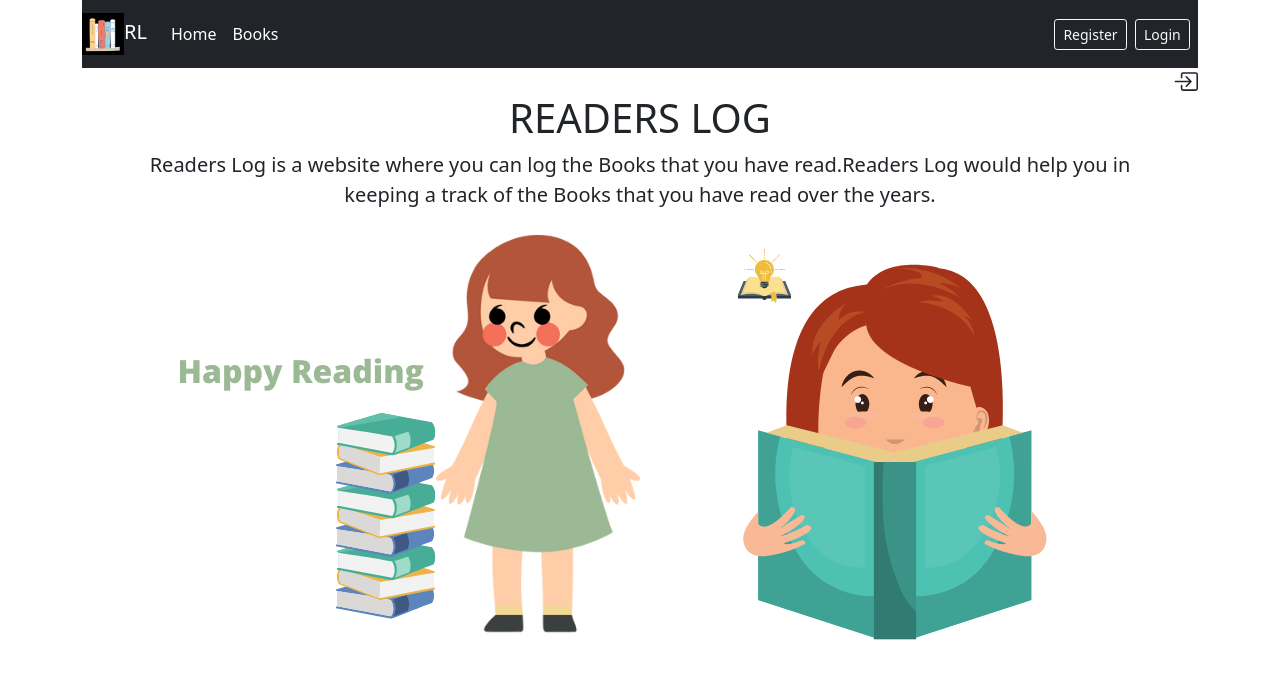
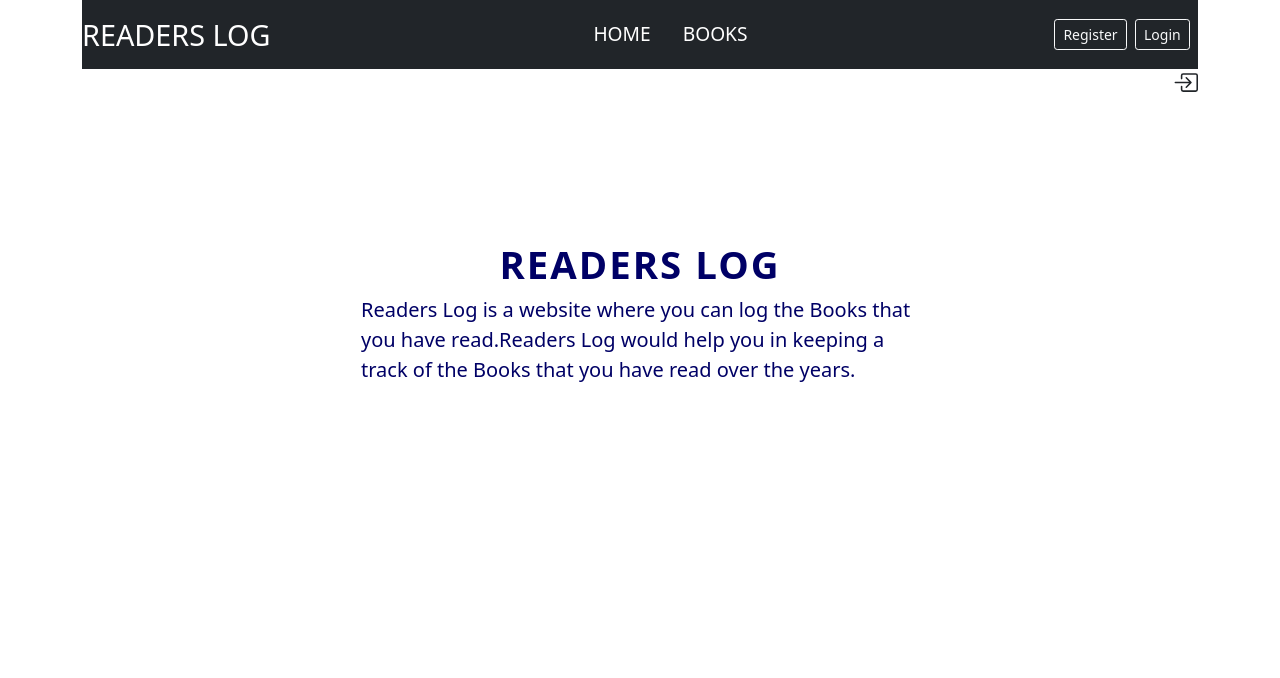
Before and after one commit to shyamjyothi/rl, a React (Create React App) app: page / in a window 1280 px wide. Shown: the top 678 px of the page. Built offline with nearby package versions, Linux system fonts and the light colour scheme; no server answers.

Commit message:
.env Fix

```diff
--- a/package.json
+++ b/package.json
@@ -6,6 +6,7 @@
   },
   "private": true,
   "dependencies": {
+    "@reduxjs/toolkit": "^1.8.0",
     "@testing-library/jest-dom": "^5.16.2",
     "@testing-library/react": "^12.1.2",
     "@testing-library/user-event": "^13.5.0",
@@ -13,6 +14,7 @@
     "bcryptjs": "^2.4.3",
     "bootstrap": "^5.1.3",
     "dotenv": "^16.0.0",
+    "env-cmd": "^10.1.0",
     "password-validator": "^5.2.1",
     "path-browserify": "^1.0.1",
     "react": "^17.0.2",
--- a/src/AddBook.js
+++ b/src/AddBook.js
@@ -6,10 +6,10 @@ import { v4 as uuidv4 } from 'uuid';
 
 //AWS Dynamo API Keys
 AWS.config.update({
-    region: process.env.REACT_APP_region,
-    accessKeyId: process.env.REACT_APP_accessKeyId,
-    secretAccessKey:  process.env.REACTAPP_secretAccessKey
-})
+    region: process.env.REACT_APP_AWS_REGION,
+    accessKeyId: process.env.REACT_APP_AWS_ACCESS_KEY_ID,
+    secretAccessKey:  process.env.REACT_APP_AWS_SECRET_ACCESS_KEY
+  })
 
 //Constant Variables
 const dynamoClient = new AWS.DynamoDB.DocumentClient();
--- a/src/App.css
+++ b/src/App.css
@@ -83,3 +83,51 @@
   margin-left: '6px';
   cursor: pointer
 }
+
+.banner {
+
+  background-position: top;
+  background-size: cover;
+  background-repeat: no-repeat;
+  height: 100vh;
+  width:100%;
+
+
+
+}
+
+
+.banner .navbar-brand{
+  color: white;
+  font-size: 1.8em;
+  font-weight: 500
+}
+
+.nav li a {
+  color:white;
+  font-size: 1.2em;
+  font-weight: 500
+}
+
+.nav li a:visited {
+  color:white;
+  font-size: 1.8em;
+  font-weight: 500
+}
+
+
+
+.banner .info {
+  margin-top: 15%;
+  transform: translateY(-15%);
+  color: #000066
+
+}
+
+.banner .info h1 {
+  font-size: 2.4em;
+  font-weight: 600;
+  letter-spacing: 2px;
+  color: #000066
+
+}
--- a/src/Books.js
+++ b/src/Books.js
@@ -9,10 +9,10 @@ import AWS from 'aws-sdk';
 
 //AWS Dynamo API Keys
 AWS.config.update({
-    region: process.env.REACT_APP_region,
-    accessKeyId: process.env.REACT_APP_accessKeyId,
-    secretAccessKey:  process.env.REACTAPP_secretAccessKey
-})
+    region: process.env.REACT_APP_AWS_REGION,
+    accessKeyId: process.env.REACT_APP_AWS_ACCESS_KEY_ID,
+    secretAccessKey:  process.env.REACT_APP_AWS_SECRET_ACCESS_KEY
+  })
 
 //Constant Variables
 const dynamoClient = new AWS.DynamoDB.DocumentClient();
@@ -72,7 +72,7 @@ class Books extends Component {
             <div className="container">
                 <div className="row">
                     <div className="col-4">
-                        <h1>READERS LOG</h1>
+
                     </div>
                     <div className="col-8 text-end" style={{marginTop:"6px"}} >
                         <button type="button" className="btn btn-primary btn-sm" onClick = {this.showAdd}>
--- a/src/Home.js
+++ b/src/Home.js
@@ -3,7 +3,8 @@ import Nav from './Nav';
 import Welcome from './Welcome';
 import Books from './Books';
 import RegisterSuccess from './RegisterSuccess';
-import Video from './Video'
+import Video from './Video';
+import './App.css'
 
 
 
@@ -11,7 +12,7 @@ import {BrowserRouter as Router, Routes, Route, Switch, BrowserRouter} from 'rea
 
 function Home() {
     return (
-      <div className="container-xl">
+      <div className="container banner">
 
           <BrowserRouter>
           <Nav />
--- a/src/Login.js
+++ b/src/Login.js
@@ -5,18 +5,21 @@ import AWS from 'aws-sdk';
 import './App.css';
 import bcrypt from 'bcryptjs';
 
+
 //AWS Dynamo API Keys
 AWS.config.update({
-  region: process.env.REACT_APP_region,
-  accessKeyId: process.env.REACT_APP_accessKeyId,
-  secretAccessKey:  process.env.REACTAPP_secretAccessKey
+  region: process.env.REACT_APP_AWS_REGION,
+  accessKeyId: process.env.REACT_APP_AWS_ACCESS_KEY_ID,
+  secretAccessKey:  process.env.REACT_APP_AWS_SECRET_ACCESS_KEY
 })
+
+
+var secret = ""
+var decodedBinarySecret = ""
 
 const dynamoClient = new AWS.DynamoDB.DocumentClient();
 const TABLE_NAME = "rl_users"
 const saltRounds = 10;
-
-
 
 class Login extends Component {
 
@@ -47,6 +50,7 @@ class Login extends Component {
         this.setState({errMsgClass: 'alert alert-danger show', errMsg: 'Password is mandatory'});
         return false;
       }
+      console.log(process.env)
       return true;
     }
 
--- a/src/Nav.js
+++ b/src/Nav.js
@@ -58,40 +58,39 @@ class Nav extends Component {
 
   render() {
       return (
-        <div>
-          <nav className="navbar navbar-expand-lg navbar-dark bg-dark">
-              <a className="navbar-brand">
-                  <img src={rl_logo} alt="" width="42" height="42" className="d-inline-bloc align-text-center" />RL
-              </a>
-              <button className="navbar-toggler" type="button" data-bs-toggle="collapse" data-bs-target="#navbarText" aria-controls="navbarText" aria-expanded="false" aria-label="Toggle navigation">
-                <span className="navbar-toggler-icon"></span>
-              </button>
-              <div className="collapse navbar-collapse" id="navbarText">
-                <ul className="navbar-nav me-auto mb-2 mb-lg-0">
+        <div class="row">
+          <div class="col-md-12">
+          <nav className="navbar navbar-dark bg-dark" >
+              <div className="navbar-brand">READERS LOG</div>
+
+                <ul className="nav">
                     <li className="nav-item">
-                  <Link to="/" className="nav-link active">Home</Link>
+                  <Link to="/" className="nav-link active">HOME</Link>
                     </li>
                   <li className="nav-item">
-                    <Link to="/books" className="nav-link active">Books</Link>
+                    <Link to="/books" className="nav-link active">BOOKS</Link>
                   </li>
                 </ul>
-                <form className="d-flex">
+               <form className="d-flex">
                   <button className="btn btn-sm btn-outline-light" data-bs-toggle="modal" data-bs-taget="#modalSignUp" type="button" onClick={this.showRegister}>Register</button> &nbsp;&nbsp;
                   <button className="btn btn-sm btn-outline-light" data-bs-toggle="modal" data-bs-taget="#modalSignUp" type="button" onClick={this.showLogin}>Login</button>&nbsp;&nbsp;
 
-                </form>
-                {/* Modal Popups Starts*/}
+              </form>
+
+
+
+
+
+          </nav>
+
+             {/* Modal Popups Starts*/}
 
 
                 { this.state.showLoginUI ? <RouteComponent setuserName={this.setUserName}  updateState={this.hideLogin} Component = {Login} /> : <div></div> }
                 { this.state.showRegisterUI ? <RouteComponent setuserName={this.setUserName}  updateState={this.hideRegister} Component = {Register} /> : <div></div> }
 
+
                 {/*Modal Popups Ends*/}
-
-
-              </div>
-
-          </nav>
 
         { this.state.userName != '' ?
           <div className="nav justify-content-end">
@@ -104,6 +103,8 @@ class Nav extends Component {
             </div>
             </div> : <div></div> }
 
+            </div>
+
         </div>
       );
     }
--- a/src/Welcome.js
+++ b/src/Welcome.js
@@ -1,30 +1,34 @@
 
-import Home_1 from './HomeImage.png'
-import Home_2 from './HomeImage2.png'
+import {Component} from 'react'
 
 
-function Welcome() {
+class Welcome extends Component {
 
-  var userName = localStorage.getItem("rl_username");
+ // userName = localStorage.getItem("rl_username");
 
+  constructor(props) {
+    super(props)
+
+  }
+
+
+
+
+  render() {
     return (
 
-      <div className="container">
+          <div class="col-md-6 offset-md-3 info">
+          <h1 class="text-center">READERS LOG</h1>
+          <p className="lead">
+                <strong>Readers Log</strong> is a website where you can log the Books that you have read.
+                <strong>Readers Log</strong> would help you in keeping a track of the Books that you have read over the years.
+            </p>
 
-        <main className="px-3 text-center">
-          <h1>READERS LOG</h1>
-          <p className="lead">
-              <strong>Readers Log</strong> is a website where you can log the Books that you have read.
-              <strong>Readers Log</strong> would help you in keeping a track of the Books that you have read over the years.
-          </p>
-          <p className="lead">
-            <img src={Home_1} className="img-fluid" />
-            <img src={Home_2} className="img-fluid" />
-          </p>
 
-        </main>
-      </div>
-    )
+          </div>
+
+      )
+  }
 
 }
 
--- a/src/index.js
+++ b/src/index.js
@@ -3,6 +3,7 @@ import ReactDOM from 'react-dom';
 import './index.css';
 import Home from './Home';
 import reportWebVitals from './reportWebVitals';
+import './App.css'
 
 ReactDOM.render(
   <React.StrictMode>
```
Also changed, not shown: 1 other file (tests, documents, lock files or other folders).
